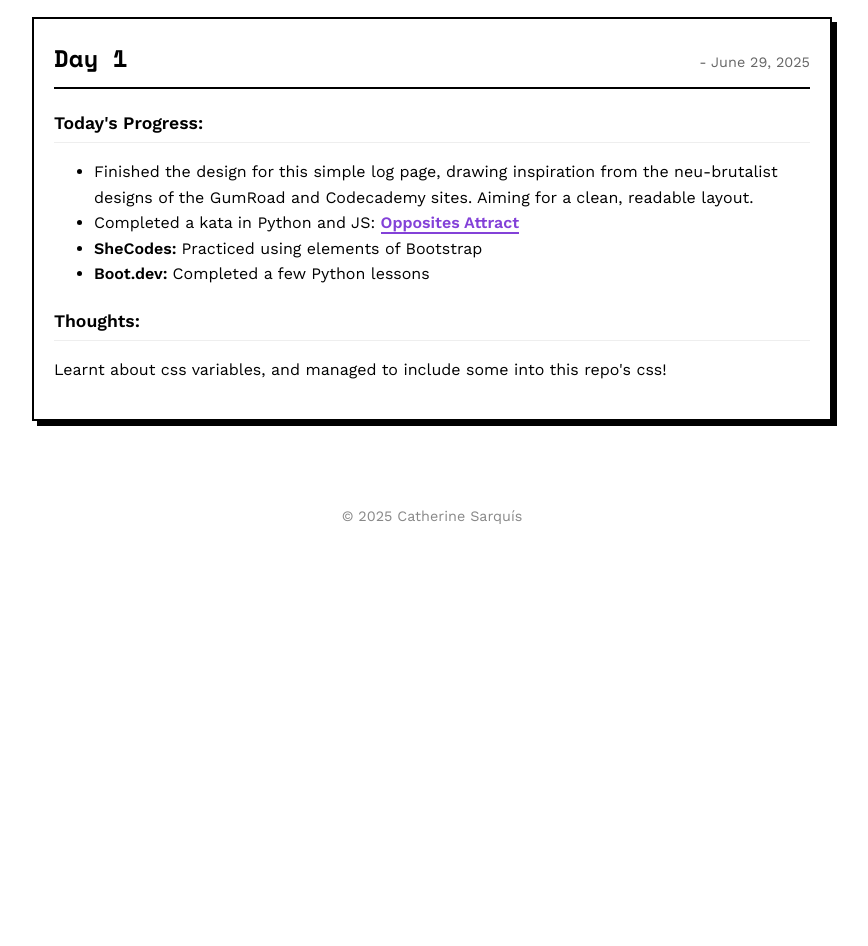
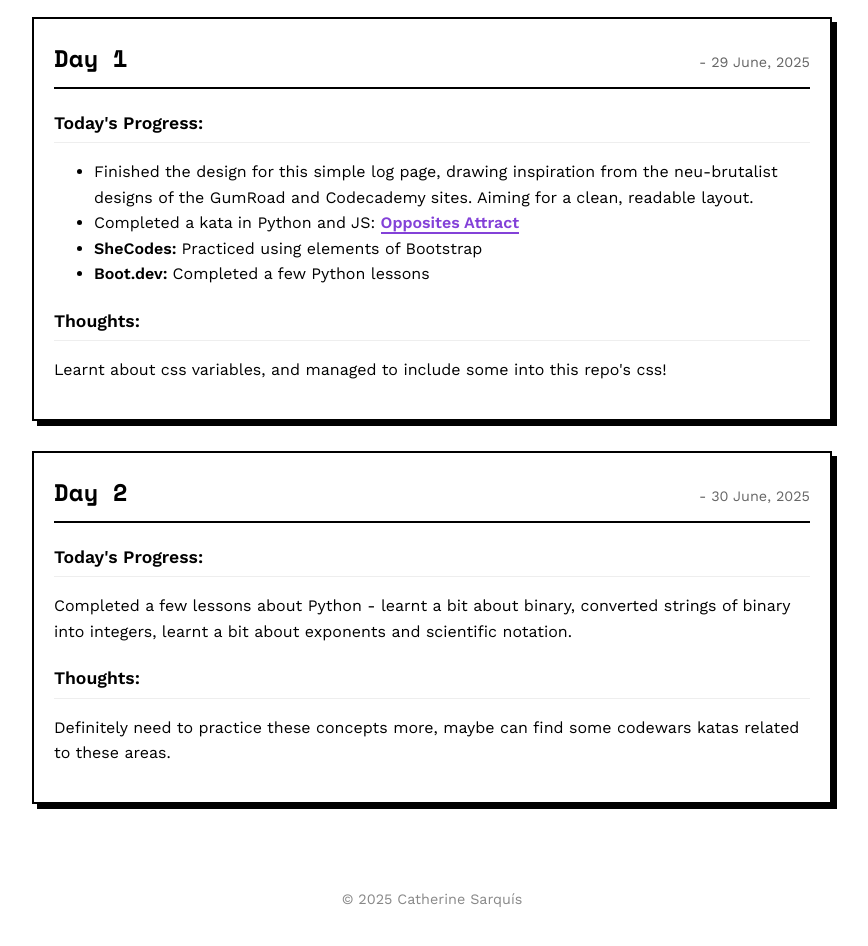
Before and after one commit to catherine-sarquis/100-days-of-code, a plain HTML site: page index.html in a window 1280 px wide. Shown: the part 200-1146 px from the top of the page, without its empty margins (208-1076 px from the left). Before the commit the page ends 800 px from the top, so only its background shows below. Drawn offline with nearby package versions, Linux system fonts and the light colour scheme.

Commit message:
Add day 2 log

```diff
--- a/index.html
+++ b/index.html
@@ -21,7 +21,7 @@
 
   <main class="container">
     <div class="log-entry">
-      <h2>Day 1 <span class="date">- June 29, 2025</span></h2>
+      <h2>Day 1 <span class="date">- 29 June, 2025</span></h2>
       <div class="progress">
         <h3>Today's Progress:</h3>
         <ul>
@@ -36,7 +36,16 @@
         <p>Learnt about css variables, and managed to include some into this repo's css!</p>
       </div>
     </div>
+<div class="log-entry">
+  <h2>Day 2 <span class="date">- 30 June, 2025</span></h2>
+  <div class="progress">
+    <h3>Today's Progress:</h3>
+    <p>Completed a few lessons about Python - learnt a bit about binary, converted strings of binary into integers, learnt a bit about exponents and scientific notation.</p>
 
+    <h3>Thoughts:</h3>
+    <p>Definitely need to practice these concepts more, maybe can find some codewars katas related to these areas. </p>
+  </div>
+</div>
 
   </main>
 
```
